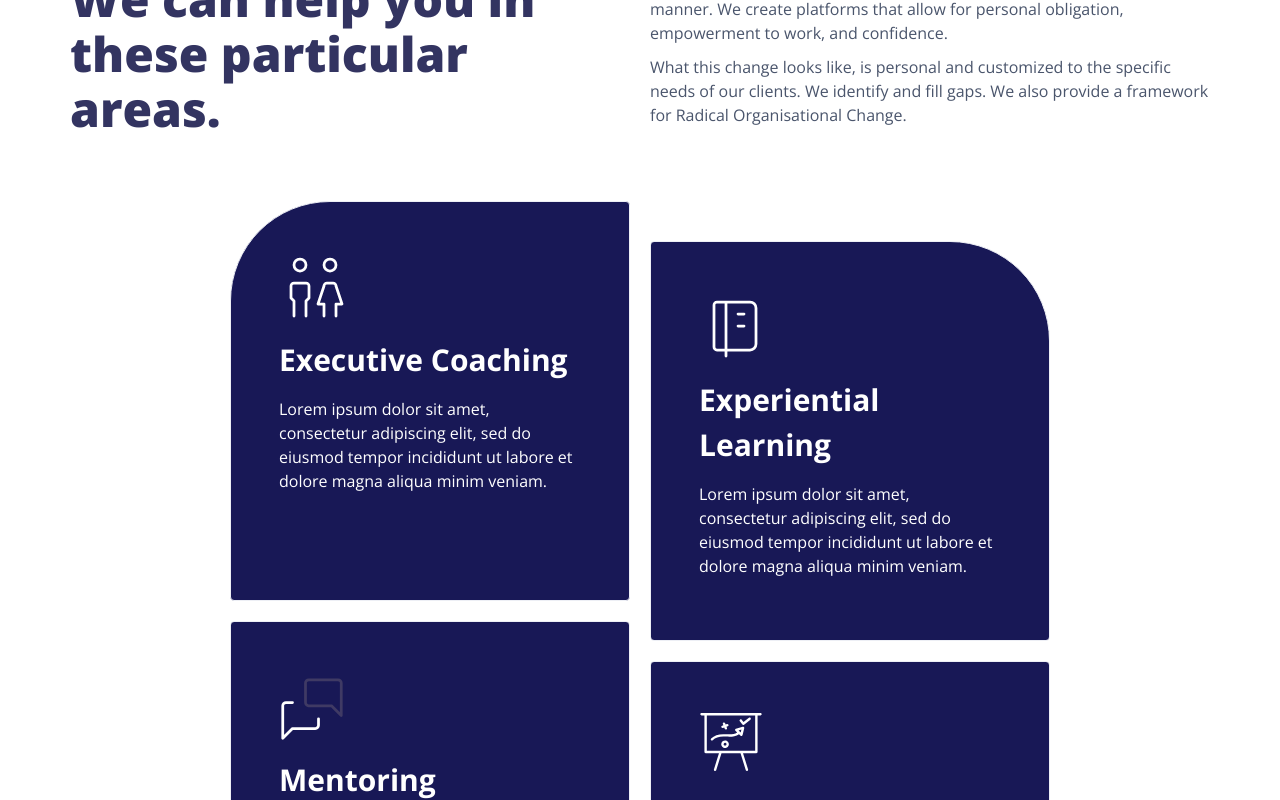
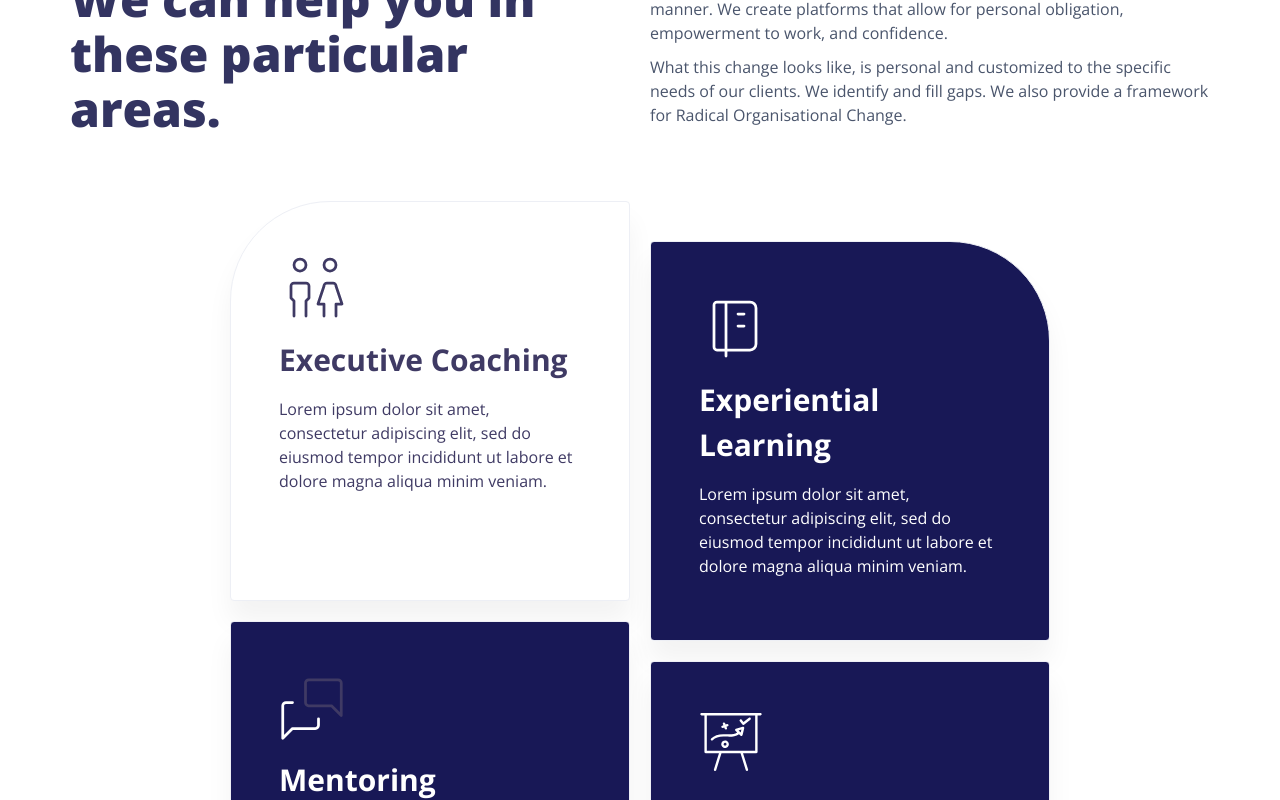
Before and after one commit to NdekoCode/ea360-landing-page, an Angular app: page / in a window 1280 px wide. In both pictures the pointer is over the element 430 px from the left and 1421 px from the top of the page. Shown: the part 1021-1821 px from the top of the page. Built offline with nearby package versions, Linux system fonts and the light colour scheme.

Commit message:
feat: card hover effect

```diff
--- a/src/assets/scss/layouts/_about.scss
+++ b/src/assets/scss/layouts/_about.scss
@@ -20,6 +20,7 @@
   .card {
 
     @apply cursor-context-menu p-12 transition-colors duration-300;
+    @extend .shadow-soft-xl;
     background: var(--primary-gradient);
 
 
@@ -30,7 +31,15 @@
     }
 
     &:hover {
-      background-color: var(--background-color);
+      background-color: var(--color-white);
+      background-image: none;
+
+
+      .icon,
+      .text-content,
+      .title {
+        color: var(--icon-blue);
+      }
 
     }
   }
```
Also changed, not shown: src/assets/images/banner-images-4.jpg (added), src/assets/images/banner-images.jpg.
